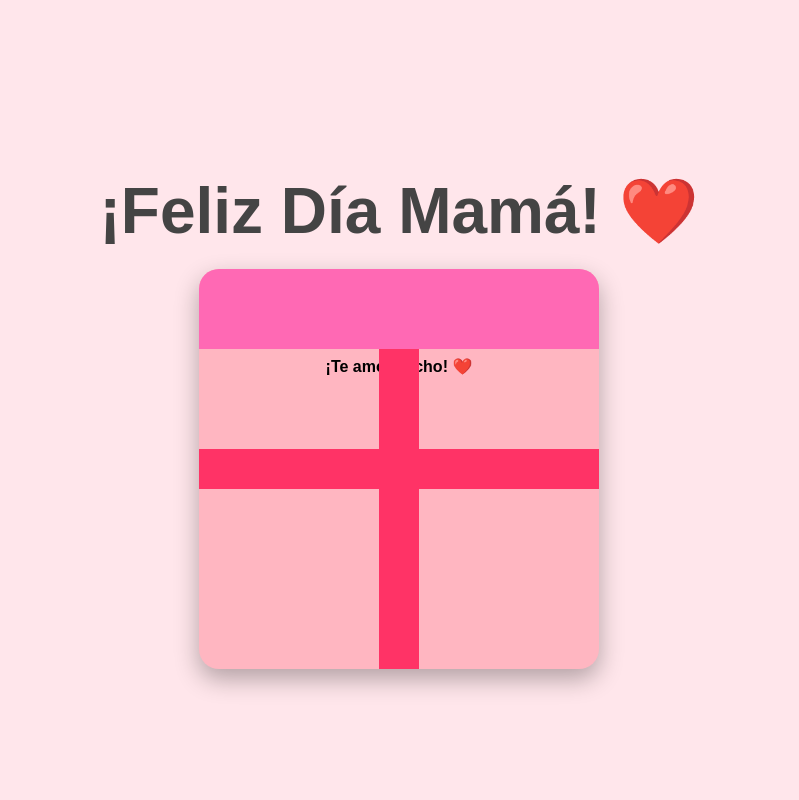
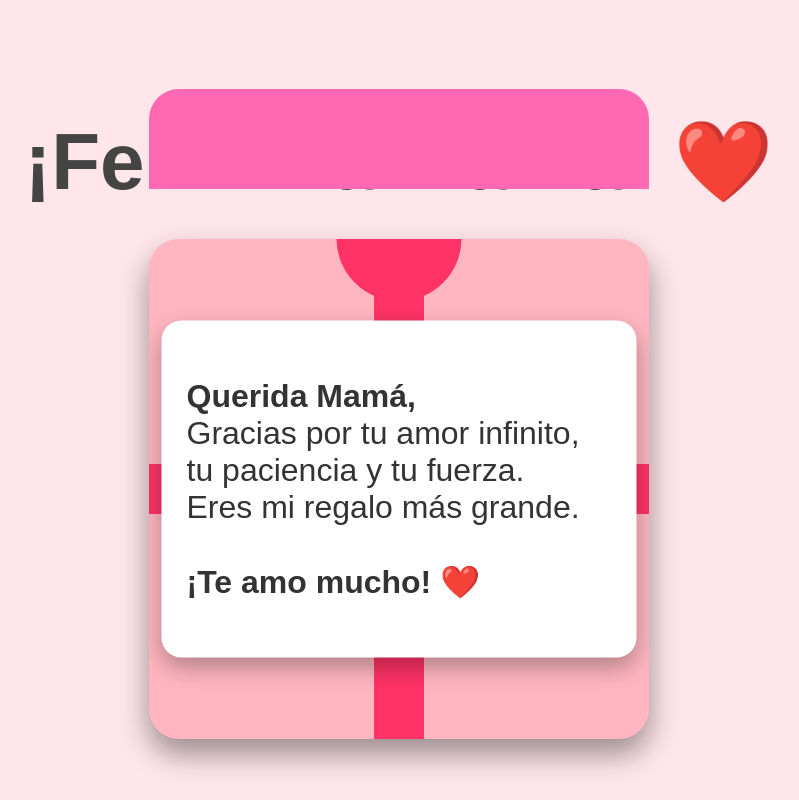
Before and after one commit to Dan-252164/ma.github.io, a plain HTML site: page index.html in a window 1280 px wide. Both pictures are taken after a click on the element 640 px from the left and 468 px from the top of the page. Shown: the whole page, without its empty margins (241-1040 px from the left). Drawn offline with Linux system fonts and the light colour scheme.

Commit message:
Update style.css

```diff
--- a/style.css
+++ b/style.css
@@ -1,7 +1,5 @@
 body {
   background-color: #ffe6eb;
-  text-align: center;
-  font-family: 'Cursive', sans-serif;
   margin: 0;
   padding: 0;
   height: 100vh;
@@ -10,25 +8,26 @@ body {
   flex-direction: column;
   justify-content: center;
   align-items: center;
+  font-family: 'Cursive', sans-serif;
 }
 
 h1 {
   color: #444;
-  font-size: 4em;
-  margin-bottom: 20px;
+  font-size: 5em;
+  margin-bottom: 30px;
 }
 
 .heart {
-  font-size: 4rem;
+  font-size: 5rem;
 }
 
-/* Contenedor */
+/* Contenedor del regalo */
 .gift-container {
   position: relative;
-  width: 80vw; /* 80% del ancho de pantalla */
-  max-width: 400px;
-  height: 80vw;
-  max-height: 400px;
+  width: 95vw; /* 95% del ancho total */
+  height: 95vw; /* Casi cuadrado perfecto */
+  max-width: 500px; /* Máximo para pantallas muy grandes */
+  max-height: 500px;
   margin: 0 auto;
   cursor: pointer;
 }
@@ -38,10 +37,10 @@ h1 {
   width: 100%;
   height: 100%;
   background-color: #ffb6c1;
-  border-radius: 20px;
+  border-radius: 30px;
   position: relative;
   overflow: hidden;
-  box-shadow: 0px 10px 25px rgba(0,0,0,0.3);
+  box-shadow: 0px 15px 30px rgba(0,0,0,0.4);
   z-index: 1;
 }
 
@@ -50,11 +49,11 @@ h1 {
   width: 100%;
   height: 20%;
   background-color: #ff69b4;
-  border-radius: 20px 20px 0 0;
+  border-radius: 30px 30px 0 0;
   position: absolute;
   top: 0;
   left: 0;
-  transition: top 0.6s ease;
+  transition: top 0.7s ease;
   z-index: 3;
 }
 
@@ -84,12 +83,57 @@ h1 {
 
 /* Moño arriba */
 .ribbon-bow {
-  width: 20%;
-  height: 20%;
+  width: 25%;
+  height: 25%;
   background-color: #ff3366;
   border-radius: 50%;
   position: absolute;
-  top: -10%;
+  top: -12.5%;
   left: 50%;
   transform: translateX(-50%);
   z-index: 4;
+  box-shadow:
+    -40% 0 0 0 #ff3366,
+    40% 0 0 0 #ff3366;
+}
+
+/* Mensaje */
+.message {
+  position: absolute;
+  top: 50%;
+  left: 50%;
+  transform: translate(-50%, 100%);
+  width: 85%;
+  background: white;
+  padding: 25px;
+  border-radius: 20px;
+  font-size: 2em;
+  color: #333;
+  box-shadow: 0px 10px 25px rgba(0,0,0,0.3);
+  opacity: 0;
+  z-index: 5;
+}
+
+/* Movimiento de la tapa */
+.gift-container.open .lid {
+  top: -30%;
+}
+
+/* Mensaje animado */
+.gift-container.open .message {
+  animation: riseCenter 2.2s forwards;
+  opacity: 1;
+}
+
+/* Animación */
+@keyframes riseCenter {
+  0% {
+    transform: translate(-50%, 100%);
+  }
+  50% {
+    transform: translate(-50%, -10%);
+  }
+  100% {
+    transform: translate(-50%, -50%);
+  }
+}
```
